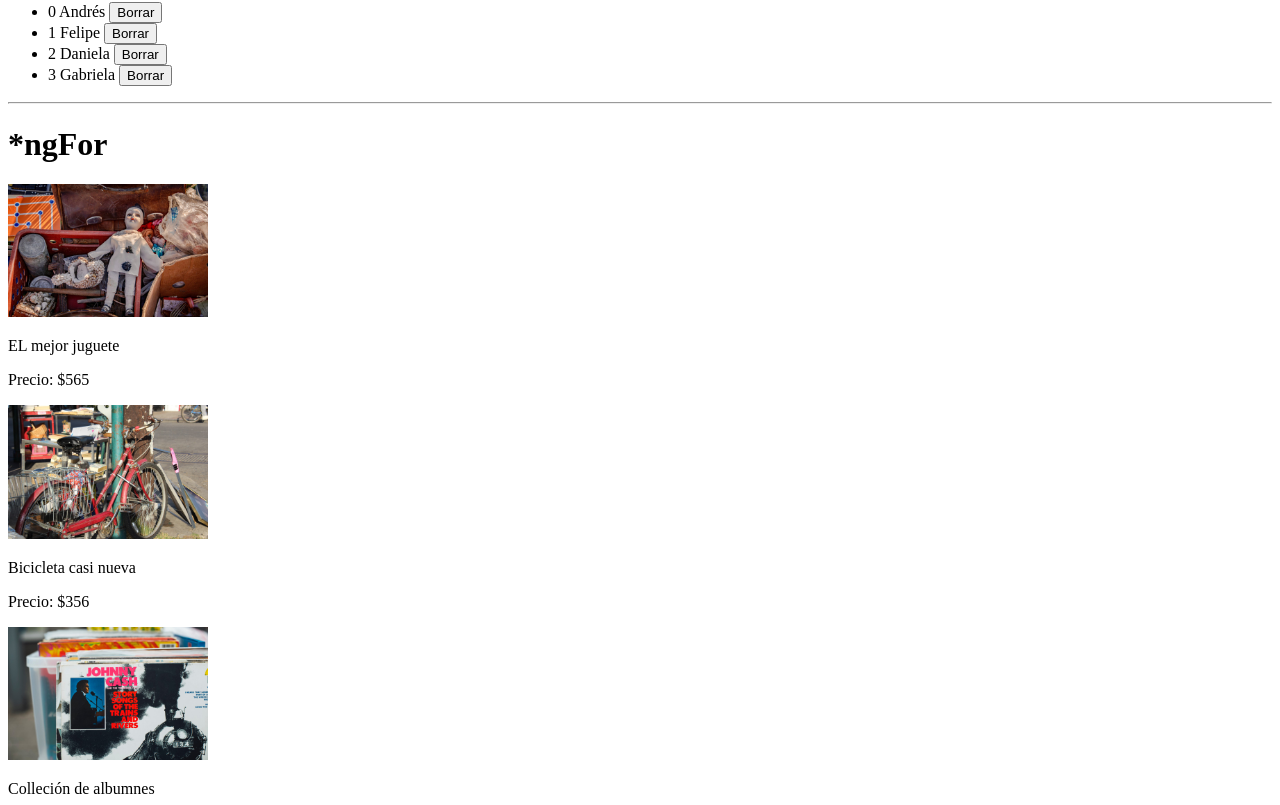
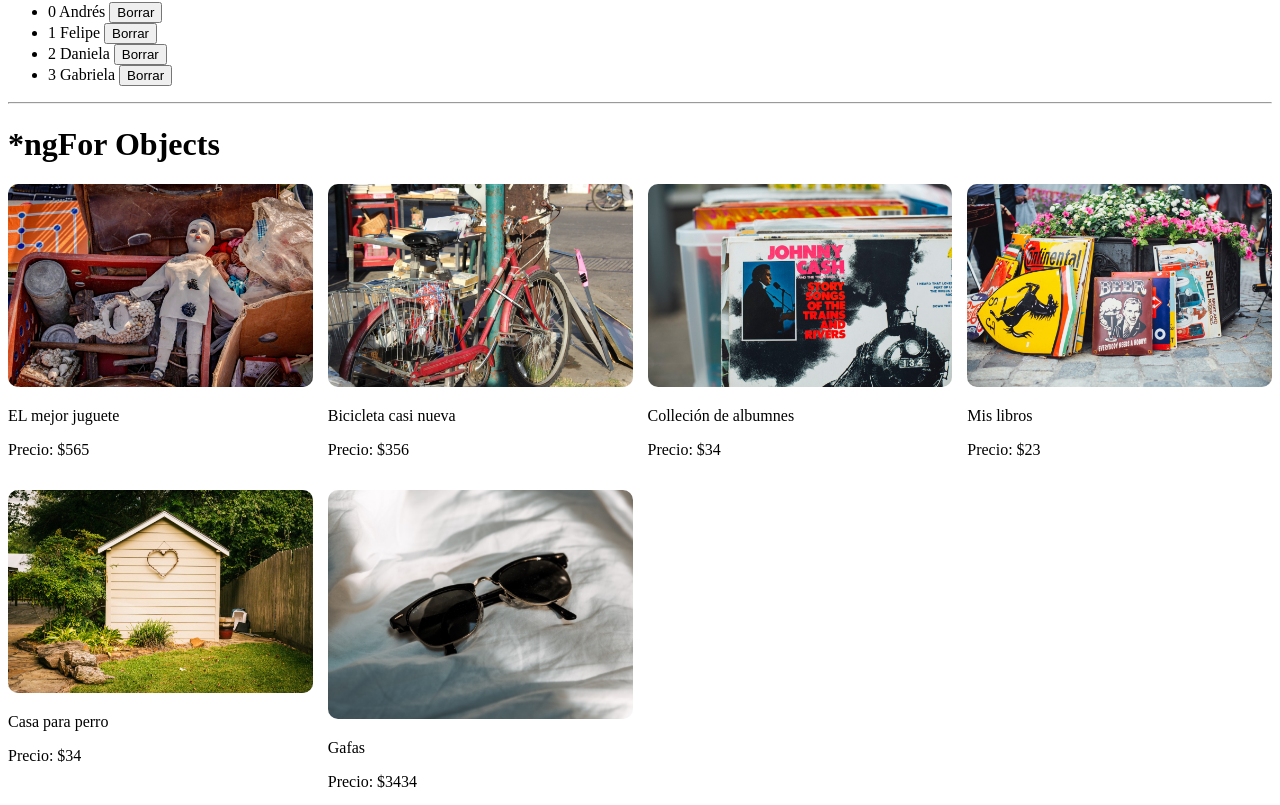
Before and after one commit to bl00p1ng/fundamentos-angular, an Angular app: page / in a window 1280 px wide. Shown: the part 1515-2320 px from the top of the page. Built offline with nearby package versions, Linux system fonts and the light colour scheme.

Commit message:
Dar estilos a un componente

```diff
--- a/src/app/app.component.html
+++ b/src/app/app.component.html
@@ -69,8 +69,8 @@
 
 <hr>
 
-<h1>*ngFor</h1>
-<div>
+<h1>*ngFor Objects</h1>
+<div class="products--grid">
   <div *ngFor="let product of products">
     <img [src]="product.image" [alt]="product.name">
     <p>{{ product.name }}</p>
--- a/src/app/app.component.scss
+++ b/src/app/app.component.scss
@@ -4,3 +4,22 @@
   overflow: auto;
   background-color: cadetblue;
 }
+
+.products--grid {
+  display: flex;
+  flex-direction: column;
+  div {
+    img {
+      width: 100%;
+      border-radius: 10px;
+    }
+  }
+}
+
+@media screen and (min-width: 550px) {
+  .products--grid {
+    display: grid;
+    grid-template-columns: repeat(auto-fill, minmax(250px, 1fr));
+    grid-gap: 15px;
+  }
+}
```
